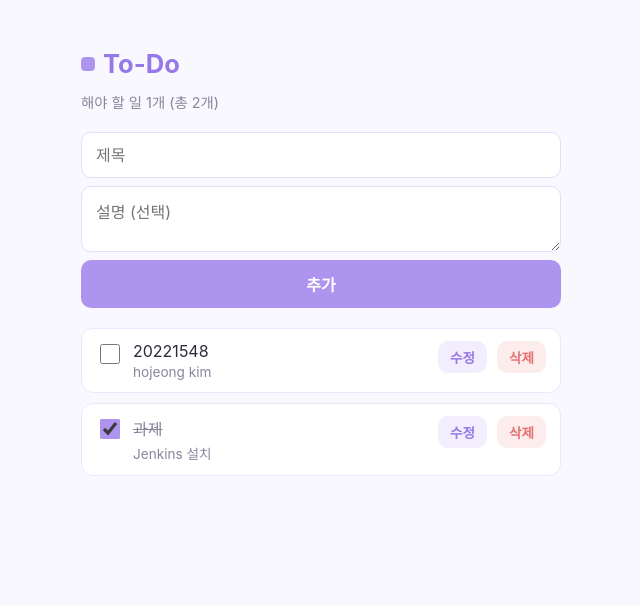
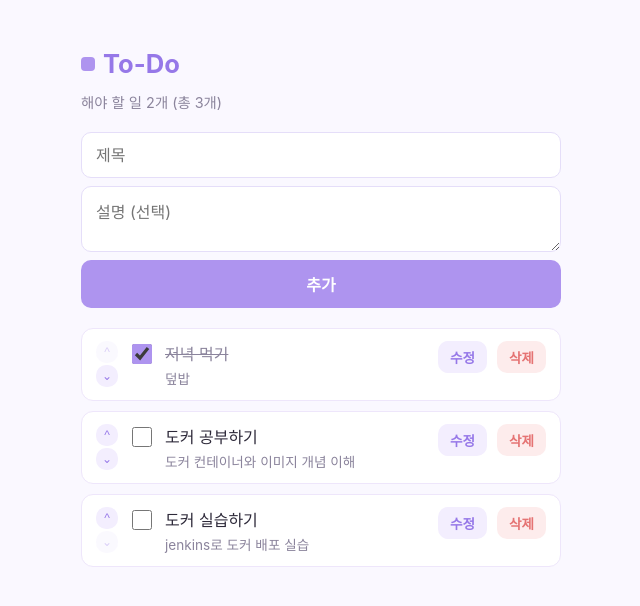
Before and after one commit to catsatonamat/FastApi_Todos, a FastAPI app: page / in a window 1280 px wide. Shown: the top 606 px of the page, without its empty margins (319-959 px from the left). Run offline with FastAPI, Linux system fonts and the light colour scheme.

Commit message:
feat: add priority for todo items

```diff
--- a/fastapi-app/main.py
+++ b/fastapi-app/main.py
@@ -1,5 +1,6 @@
 import json
 from pathlib import Path
+from typing import Literal
 
 from fastapi import FastAPI, HTTPException
 from fastapi.responses import FileResponse
@@ -18,6 +19,7 @@ class TodoIn(BaseModel):
     title: str
     description: str = ""
     done: bool = False
+    order: int = 0
 
 
 class TodoItem(TodoIn):
@@ -32,11 +34,21 @@ def load_todos() -> list[dict]:
         DATA_FILE.write_text("[]", encoding="utf-8")
         return []
     try:
-        return json.loads(DATA_FILE.read_text(encoding="utf-8"))
+        todos = json.loads(DATA_FILE.read_text(encoding="utf-8"))
     except json.JSONDecodeError:
         # 파일이 비었거나 손상된 경우 빈 배열로 초기화
         DATA_FILE.write_text("[]", encoding="utf-8")
         return []
+
+    # 기존 데이터에 order 필드가 없으면 등록 순서를 기준으로 채워 넣는다
+    backfilled = False
+    for i, t in enumerate(todos):
+        if "order" not in t:
+            t["order"] = i
+            backfilled = True
+    if backfilled:
+        save_todos(todos)
+    return todos
 
 
 def save_todos(todos: list[dict]) -> None:
@@ -48,6 +60,11 @@ def save_todos(todos: list[dict]) -> None:
 def next_id(todos: list[dict]) -> int:
     """현재 목록에서 가장 큰 id + 1 을 반환."""
     return max((t["id"] for t in todos), default=0) + 1
+
+
+def next_order(todos: list[dict]) -> int:
+    """현재 목록에서 가장 큰 order + 1 을 반환."""
+    return max((t.get("order", 0) for t in todos), default=-1) + 1
 
 
 # 서버 시작 시 todo.json이 없으면 빈 배열로 생성
@@ -63,15 +80,19 @@ def index():
 
 @app.get("/todos", response_model=list[TodoItem])
 def read_todos():
-    """전체 To-Do 항목 조회 (Read)."""
-    return load_todos()
+    """전체 To-Do 항목 조회 (Read). 우선순위(order) 순으로 정렬한다."""
+    return sorted(load_todos(), key=lambda t: t.get("order", 0))
 
 
 @app.post("/todos", response_model=TodoItem, status_code=201)
 def create_todo(todo: TodoIn):
-    """새 To-Do 항목 추가 (Create). 서버가 id를 부여한다."""
+    """새 To-Do 항목 추가 (Create). 서버가 id와 순서(order)를 부여한다."""
     todos = load_todos()
-    item = TodoItem(id=next_id(todos), **todo.model_dump())
+    item = TodoItem(
+        id=next_id(todos),
+        order=next_order(todos),
+        **todo.model_dump(exclude={"order"}),
+    )
     todos.append(item.model_dump())
     save_todos(todos)
     return item
@@ -90,6 +111,27 @@ def update_todo(todo_id: int, todo: TodoIn):
     raise HTTPException(status_code=404, detail="해당 id의 항목을 찾을 수 없습니다.")
 
 
+@app.put("/todos/{todo_id}/move", response_model=list[TodoItem])
+def move_todo(todo_id: int, direction: Literal["up", "down"]):
+    """항목의 우선순위(order)를 이웃 항목과 맞바꾼다. 파일을 한 번만 읽고 써서
+    동시 요청으로 인한 경쟁 상태(race condition)를 방지한다."""
+    todos = sorted(load_todos(), key=lambda t: t.get("order", 0))
+    idx = next((i for i, t in enumerate(todos) if t["id"] == todo_id), None)
+    if idx is None:
+        raise HTTPException(status_code=404, detail="해당 id의 항목을 찾을 수 없습니다.")
+
+    target_idx = idx - 1 if direction == "up" else idx + 1
+    if 0 <= target_idx < len(todos):
+        todos[idx]["order"], todos[target_idx]["order"] = (
+            todos[target_idx]["order"],
+            todos[idx]["order"],
+        )
+        todos.sort(key=lambda t: t.get("order", 0))
+        save_todos(todos)
+
+    return todos
+
+
 @app.delete("/todos/{todo_id}", status_code=204)
 def delete_todo(todo_id: int):
     """To-Do 항목 삭제 (Delete)."""
--- a/fastapi-app/templates/index.html
+++ b/fastapi-app/templates/index.html
@@ -128,6 +128,28 @@
       flex-shrink: 0;
     }
 
+    .order-controls {
+      display: flex;
+      flex-direction: column;
+      gap: 2px;
+      flex-shrink: 0;
+    }
+
+    .order-btn {
+      width: 22px;
+      height: 22px;
+      padding: 0;
+      display: flex;
+      align-items: center;
+      justify-content: center;
+      background: var(--primary-soft);
+      color: var(--primary-dark);
+      font-size: .75rem;
+      line-height: 1;
+    }
+    .order-btn:hover:not(:disabled) { background: #e8e0fb; }
+    .order-btn:disabled { opacity: .35; cursor: default; }
+
     .content {
       flex: 1;
       min-width: 0;
@@ -248,6 +270,9 @@
       errorEl.style.display = "none";
     }
 
+    // 서버에서 받아온(order 순 정렬된) 최신 목록
+    let currentTodos = [];
+
     // 목록 조회 후 다시 그리기
     async function loadTodos() {
       clearError();
@@ -255,6 +280,7 @@
         const res = await fetch(API);
         if (!res.ok) throw new Error(`목록을 불러오지 못했습니다 (${res.status})`);
         const todos = await res.json();
+        currentTodos = todos;
         render(todos);
       } catch (e) {
         showError(e.message);
@@ -273,13 +299,48 @@
         listEl.innerHTML = '<div class="empty">할 일이 없습니다. 위에서 추가해 보세요.</div>';
         return;
       }
-      for (const todo of todos) {
-        listEl.appendChild(makeRow(todo));
+      for (let i = 0; i < todos.length; i++) {
+        listEl.appendChild(makeRow(todos[i], i, todos.length));
       }
     }
 
-    function makeRow(todo) {
+    // 우선순위(order) 값을 이웃 항목과 맞바꾸기 (서버에서 한 번에 처리)
+    async function moveTodo(id, direction) {
+      clearError();
+      try {
+        const res = await fetch(`${API}/${id}/move?direction=${direction}`, {
+          method: "PUT",
+        });
+        if (!res.ok) throw new Error(`우선순위 변경에 실패했습니다 (${res.status})`);
+        const todos = await res.json();
+        currentTodos = todos;
+        render(todos);
+      } catch (e) {
+        showError(e.message);
+      }
+    }
+
+    function makeRow(todo, index, total) {
       const li = document.createElement("li");
+
+      const orderControls = document.createElement("div");
+      orderControls.className = "order-controls";
+
+      const upBtn = document.createElement("button");
+      upBtn.className = "order-btn";
+      upBtn.textContent = "^";
+      upBtn.title = "우선순위 올리기";
+      upBtn.disabled = index === 0;
+      upBtn.onclick = () => moveTodo(todo.id, "up");
+
+      const downBtn = document.createElement("button");
+      downBtn.className = "order-btn";
+      downBtn.textContent = "⌄";
+      downBtn.title = "우선순위 내리기";
+      downBtn.disabled = index === total - 1;
+      downBtn.onclick = () => moveTodo(todo.id, "down");
+
+      orderControls.append(upBtn, downBtn);
 
       const check = document.createElement("input");
       check.type = "checkbox";
@@ -290,6 +351,7 @@
           title: todo.title,
           description: todo.description,
           done: check.checked,
+          order: todo.order,
         });
       };
 
@@ -318,7 +380,7 @@
       delBtn.textContent = "삭제";
       delBtn.onclick = () => deleteTodo(todo.id);
 
-      li.append(check, content, editBtn, delBtn);
+      li.append(orderControls, check, content, editBtn, delBtn);
       return li;
     }
 
@@ -353,6 +415,7 @@
           title: newTitle,
           description: descInput.value.trim(),
           done: todo.done,
+          order: todo.order,
         });
       };
 
--- a/fastapi-app/todo.json
+++ b/fastapi-app/todo.json
@@ -1,14 +1,23 @@
 [
   {
-    "title": "20221548",
-    "description": "hojeong kim",
+    "title": "저녁 먹기",
+    "description": "덮밥",
+    "done": true,
+    "order": 0,
+    "id": 3
+  },
+  {
+    "title": "도커 공부하기",
+    "description": "도커 컨테이너와 이미지 개념 이해",
     "done": false,
+    "order": 1,
     "id": 1
   },
   {
-    "title": "과제",
-    "description": "Jenkins 설치",
-    "done": true,
+    "title": "도커 실습하기",
+    "description": "jenkins로 도커 배포 실습",
+    "done": false,
+    "order": 2,
     "id": 2
   }
 ]
```
